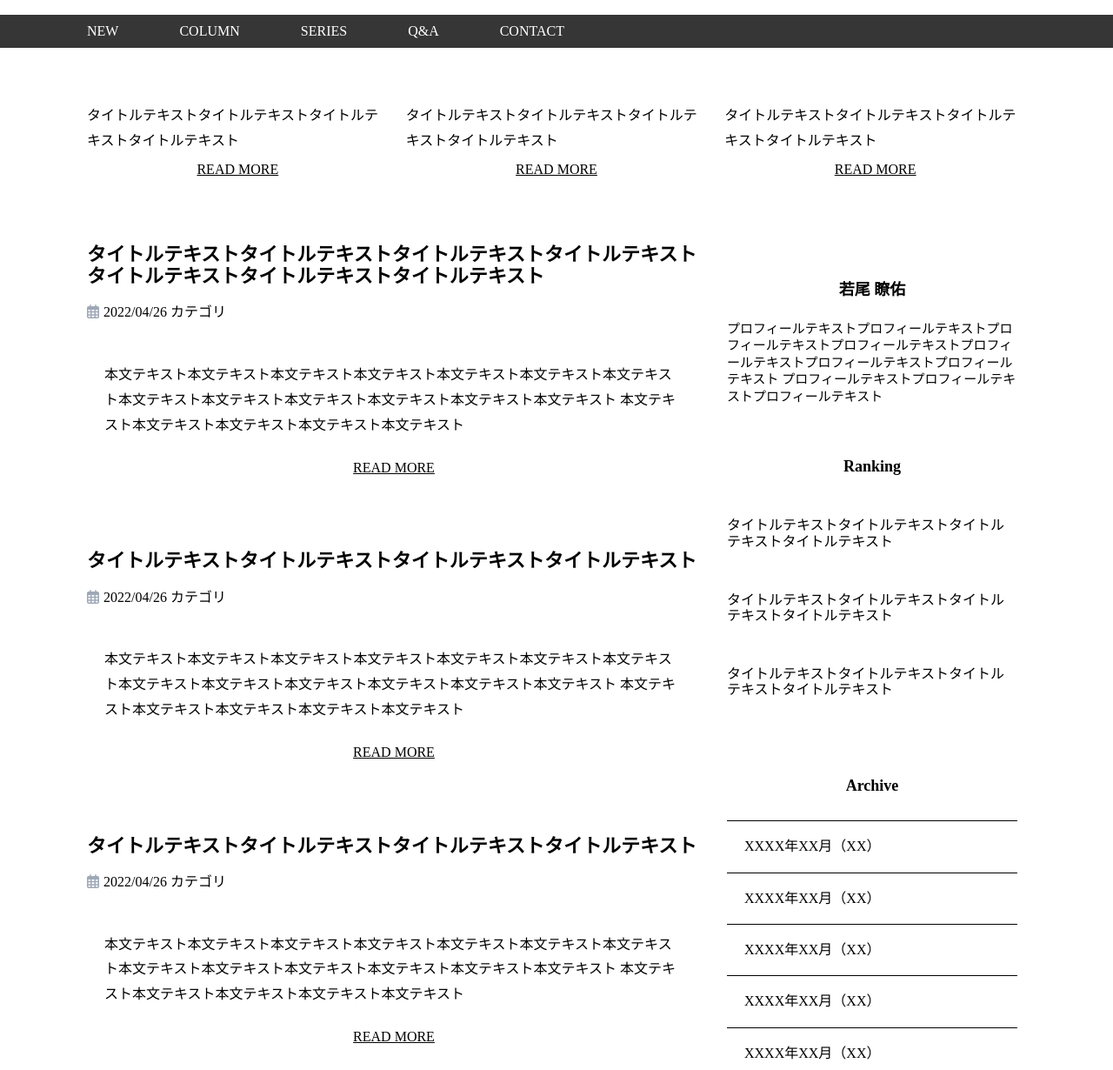
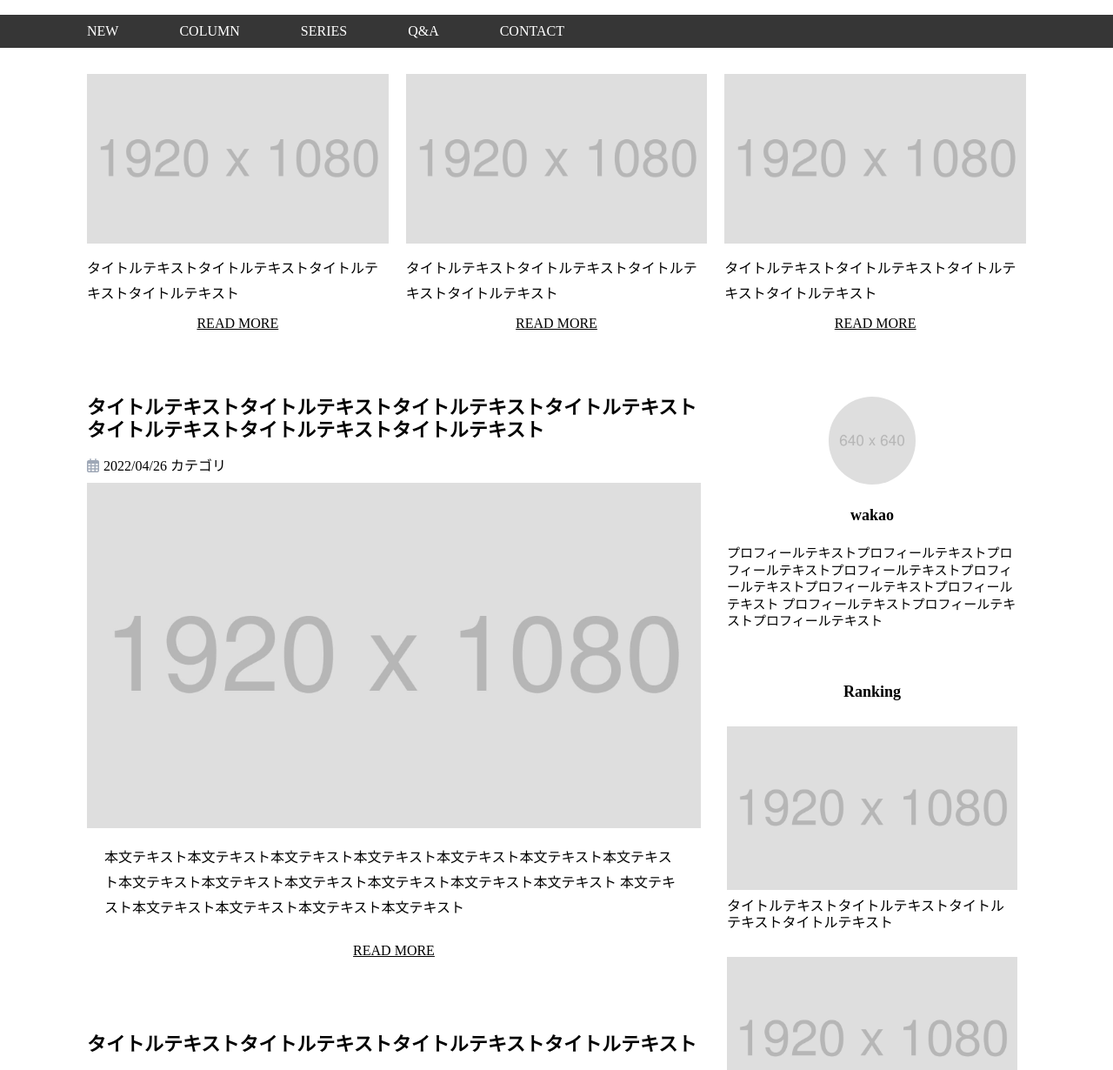
Before and after one commit to waka0238/sampleBlog, a plain HTML site: page index.html in a window 1280 px wide. Shown: the part 53-1283 px from the top of the page at 87% size. Drawn offline with Linux system fonts and the light colour scheme.

Commit message:
一部修正した

```diff
--- a/index.html
+++ b/index.html
@@ -43,7 +43,7 @@
     <div class="pickup">
         <div class="pickup-container">
             <div class="pickup-contents">
-                <img src="/模写/img/pickup1.jpg" alt="">
+                <img src="./img/pickup1.jpg" alt="">
                 <div class="pickup-title">
                     <h2>
                         <a href="#">
@@ -54,7 +54,7 @@
                 </div>
             </div>
             <div class="pickup-contents">
-                <img src="/模写/img/pickup2.jpg" alt="">
+                <img src="./img/pickup2.jpg" alt="">
                 <div class="pickup-title">
                     <h2>
                         <a href="#">
@@ -65,7 +65,7 @@
                 </div>
             </div>
             <div class="pickup-contents">
-                <img src="/模写/img/pickup3.jpg" alt="">
+                <img src="./img/pickup3.jpg" alt="">
                 <div class="pickup-title">
                     <h2>
                         <a href="#">
@@ -94,7 +94,7 @@
                             <span>カテゴリ</span>
                         </div>
                     </div>
-                    <img src="/模写/img/main1.jpg" alt="">
+                    <img src="./img/main1.jpg" alt="">
                     <div class="main-lead">
                         <p>
                             本文テキスト本文テキスト本文テキスト本文テキスト本文テキスト本文テキスト本文テキスト本文テキスト本文テキスト本文テキスト本文テキスト本文テキスト本文テキスト
@@ -117,7 +117,7 @@
                             <span>カテゴリ</span>
                         </div>
                     </div>
-                    <img src="/模写/img/main2.jpg" alt="">
+                    <img src="./img/main2.jpg" alt="">
                     <div class="main-lead">
                         <p>
                             本文テキスト本文テキスト本文テキスト本文テキスト本文テキスト本文テキスト本文テキスト本文テキスト本文テキスト本文テキスト本文テキスト本文テキスト本文テキスト
@@ -140,7 +140,7 @@
                             <span>カテゴリ</span>
                         </div>
                     </div>
-                    <img src="/模写/img/main3.jpg" alt="">
+                    <img src="./img/main3.jpg" alt="">
                     <div class="main-lead">
                         <p>
                             本文テキスト本文テキスト本文テキスト本文テキスト本文テキスト本文テキスト本文テキスト本文テキスト本文テキスト本文テキスト本文テキスト本文テキスト本文テキスト
@@ -163,7 +163,7 @@
                             <span>カテゴリ</span>
                         </div>
                     </div>
-                    <img src="/模写/img/main4.jpg" alt="">
+                    <img src="./img/main4.jpg" alt="">
                     <div class="main-lead">
                         <p>
                             本文テキスト本文テキスト本文テキスト本文テキスト本文テキスト本文テキスト本文テキスト本文テキスト本文テキスト本文テキスト本文テキスト本文テキスト本文テキスト
@@ -175,9 +175,9 @@
             </div>
             <div class="aside-area">
                 <div class="profile">
-                    <img src="/模写/img/author.jpg" alt="">
+                    <img src="./img/author.jpg" alt="">
                     <div class="profile-name">
-                        <p>若尾 瞭佑</p>
+                        <p>wakao</p>
                     </div>
                     <div class="profile-text">
                         <p>
@@ -191,7 +191,7 @@
                         <h2>Ranking</h2>
                     </div>
                     <div class="ranking-contents">
-                        <img src="/模写/img/ranking1.jpg" alt="">
+                        <img src="./img/ranking1.jpg" alt="">
                         <h3>
                             <a href="#">
                                 タイトルテキストタイトルテキストタイトルテキストタイトルテキスト
@@ -199,7 +199,7 @@
                         </h3>
                     </div>
                     <div class="ranking-contents">
-                        <img src="/模写/img/ranking1.jpg" alt="">
+                        <img src="./img/ranking1.jpg" alt="">
                         <h3>
                             <a href="#">
                                 タイトルテキストタイトルテキストタイトルテキストタイトルテキスト
@@ -207,7 +207,7 @@
                         </h3>
                     </div>
                     <div class="ranking-contents">
-                        <img src="/模写/img/ranking1.jpg" alt="">
+                        <img src="./img/ranking1.jpg" alt="">
                         <h3>
                             <a href="#">
                                 タイトルテキストタイトルテキストタイトルテキストタイトルテキスト
```
